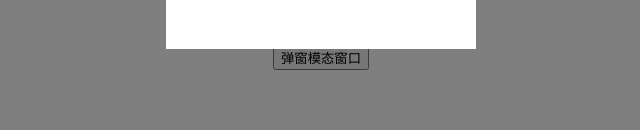
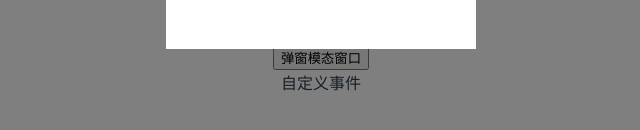
Before and after one commit to zhoucumt/vite-project, a Vue app: page / in a window 1280 px wide. Shown: the part 506-636 px from the top of the page, without its empty margins (319-959 px from the left). Built offline with nearby package versions, Linux system fonts and the light colour scheme.

Commit message:
emit选项

```diff
--- /dev/null
+++ b/src/components/Emits.vue
@@ -0,0 +1,15 @@
+<template>
+  <div @click="$emit('click')">
+    自定义事件
+  </div>
+</template>
+
+<script>
+  export default {
+    emits: ['click']
+  }
+</script>
+
+<style scoped>
+
+</style>
--- a/src/components/HelloWorld.vue
+++ b/src/components/HelloWorld.vue
@@ -7,16 +7,19 @@
   <p>{{msg2}}</p>
   <p ref="desc"></p>
   <ModalButton></ModalButton>
+  <Emits @click="onClick"></Emits>
 </template>
 
 <script>
 import {computed, reactive, onMounted, onUnmounted, ref, toRefs, watch} from 'vue'
 import ModalButton from './ModalButton.vue'
+import Emits from './Emits.vue'
 
 export default {
   name: 'HelloWorld',
   components: {
-    ModalButton
+    ModalButton,
+    Emits
   },
   props: {
     msg: String
@@ -42,7 +45,12 @@ export default {
       p.textContent = `counter change from ${oldVal} to ${val}`
     })
     return {counter, doubleCounter, msg2, desc}
-  }
+  },
+  methods: {
+    onClick() {
+      console.log('clecked!');
+    }
+  },
 }
 
 function useCounter() {
```
